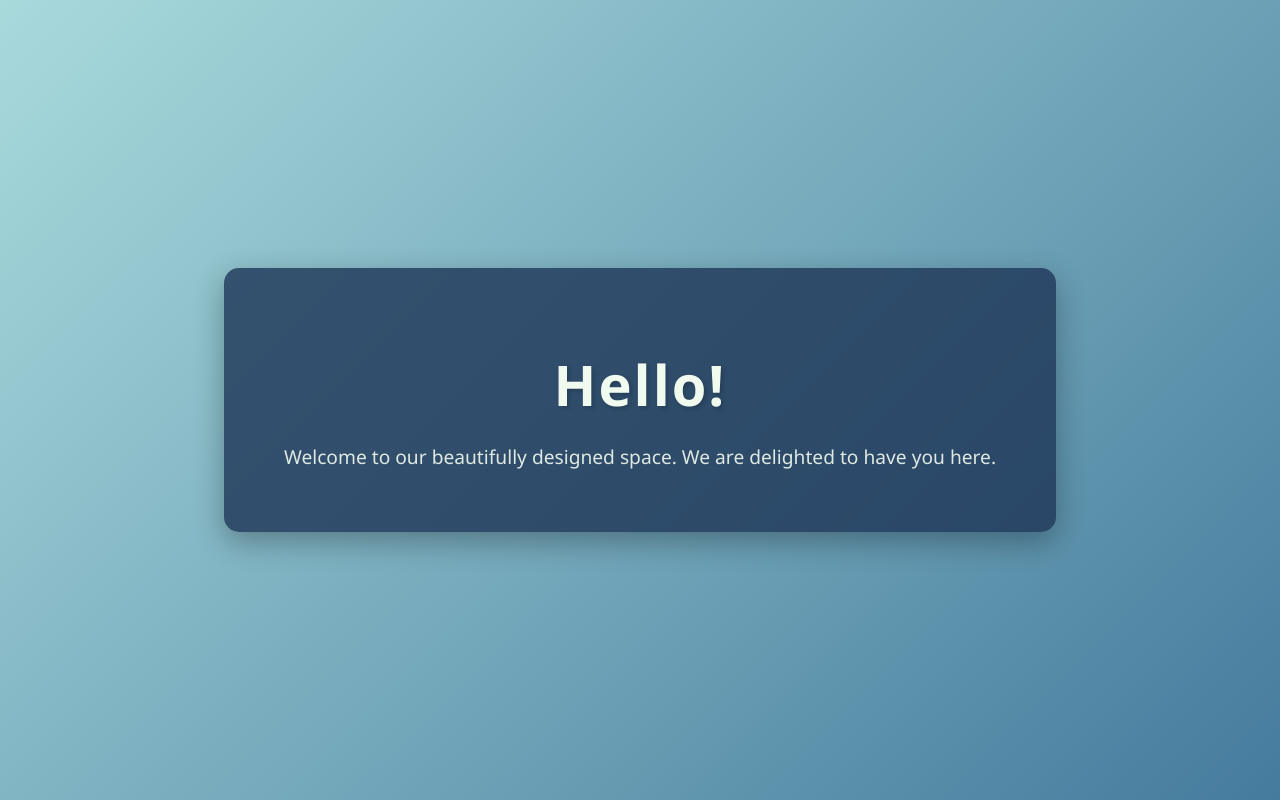
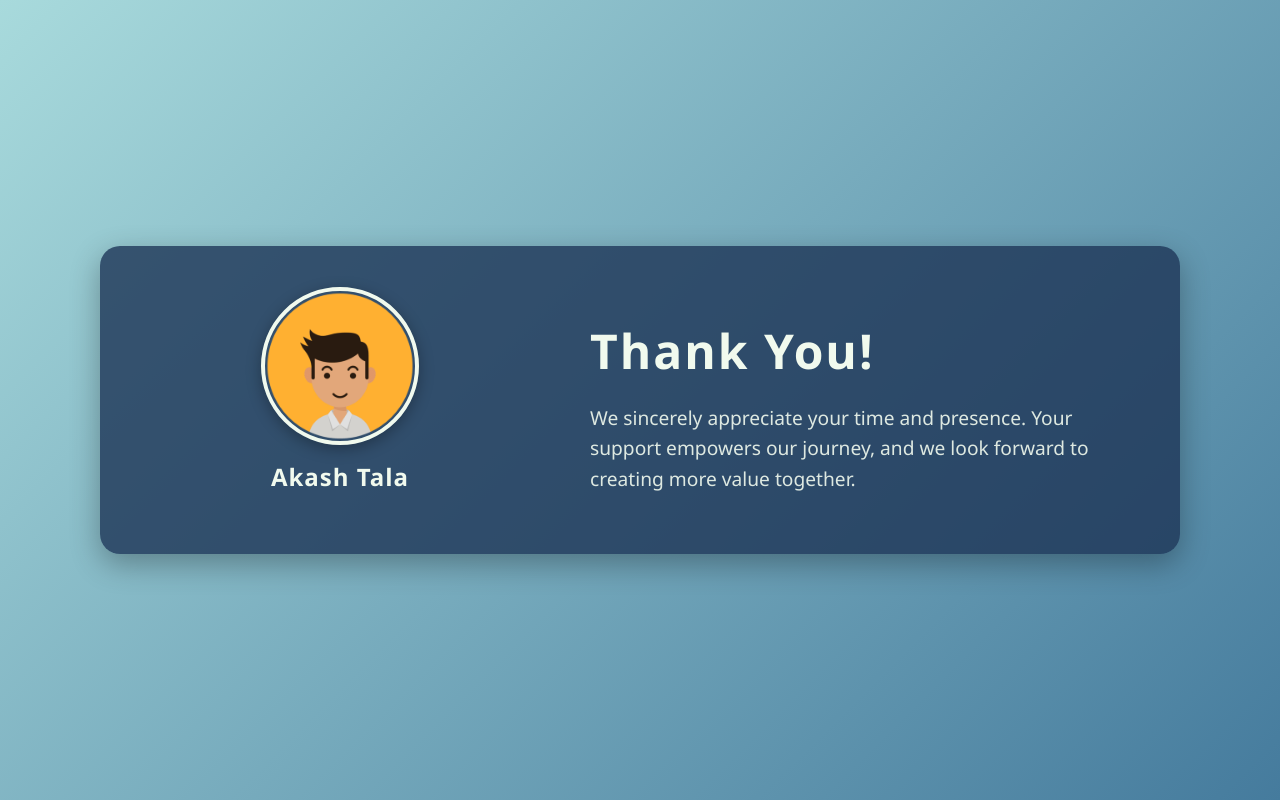
Before and after one commit to talaakash/talaakash.github.io, a plain HTML site: page index.html in a window 1280 px wide. Drawn offline with Linux system fonts and the light colour scheme.

Commit message:
Update index.html

```diff
--- a/index.html
+++ b/index.html
@@ -15,26 +15,57 @@
             min-height: 100vh;
             background: linear-gradient(135deg, #a8dadc 0%, #457b9d 100%);
             color: #f1faee;
-            overflow: hidden;
         }
 
-        .container {
+        .main {
+            display: flex;
+            align-items: center;
+            justify-content: space-between;
+            width: 80%;
+            max-width: 1000px;
             background-color: rgba(29, 53, 87, 0.8);
-            padding: 40px 60px;
-            border-radius: 15px;
+            border-radius: 20px;
+            padding: 40px;
             box-shadow: 0 10px 30px rgba(0, 0, 0, 0.3);
-            text-align: center;
             animation: fadeIn 1.5s ease-out;
         }
 
-        h1 {
-            font-size: 3.5em;
-            margin-bottom: 20px;
-            letter-spacing: 2px;
-            text-shadow: 2px 2px 4px rgba(0, 0, 0, 0.2);
+        .left-section {
+            display: flex;
+            flex-direction: column;
+            align-items: center;
+            width: 40%;
         }
 
-        p {
+        .left-section img {
+            width: 150px;
+            height: 150px;
+            border-radius: 50%;
+            object-fit: cover;
+            border: 4px solid #f1faee;
+            margin-bottom: 15px;
+            box-shadow: 0 4px 15px rgba(0, 0, 0, 0.3);
+        }
+
+        .left-section h2 {
+            font-size: 1.5em;
+            letter-spacing: 1px;
+            margin-top: 0;
+            text-align: center;
+        }
+
+        .right-section {
+            width: 55%;
+            text-align: left;
+        }
+
+        .right-section h1 {
+            font-size: 3em;
+            margin-bottom: 15px;
+            letter-spacing: 2px;
+        }
+
+        .right-section p {
             font-size: 1.2em;
             line-height: 1.6;
             opacity: 0.9;
@@ -50,12 +81,33 @@
                 transform: translateY(0);
             }
         }
+
+        @media (max-width: 768px) {
+            .main {
+                flex-direction: column;
+                text-align: center;
+            }
+
+            .left-section, .right-section {
+                width: 100%;
+            }
+
+            .right-section {
+                margin-top: 20px;
+            }
+        }
     </style>
 </head>
 <body>
-    <div class="container">
-        <h1>Hello!</h1>
-        <p>Welcome to our beautifully designed space. We are delighted to have you here.</p>
+    <div class="main">
+        <div class="left-section">
+            <img src="Icon.png" alt="Icon">
+            <h2>Akash Tala</h2>
+        </div>
+        <div class="right-section">
+            <h1>Thank You!</h1>
+            <p>We sincerely appreciate your time and presence. Your support empowers our journey, and we look forward to creating more value together.</p>
+        </div>
     </div>
 </body>
 </html>
```
